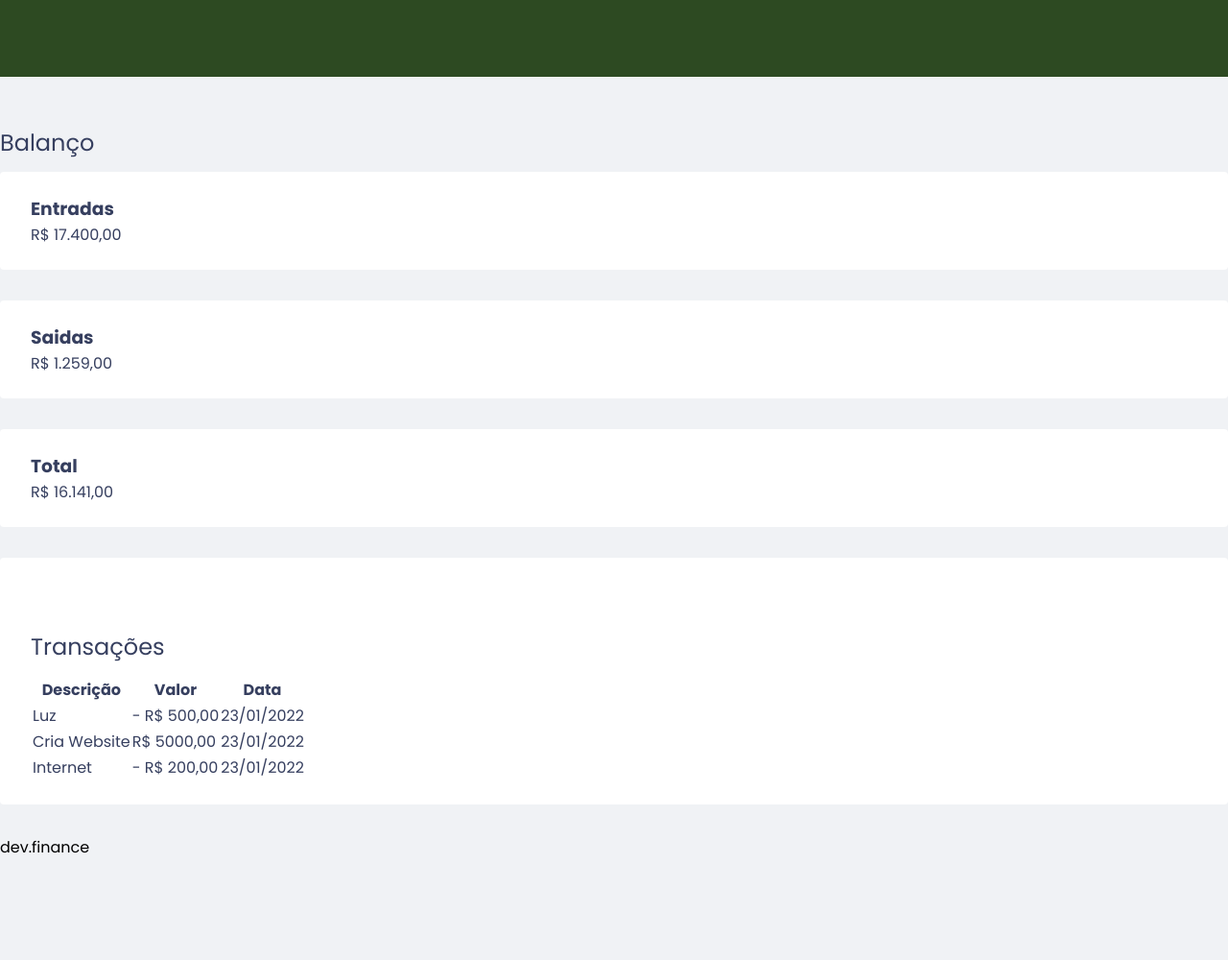
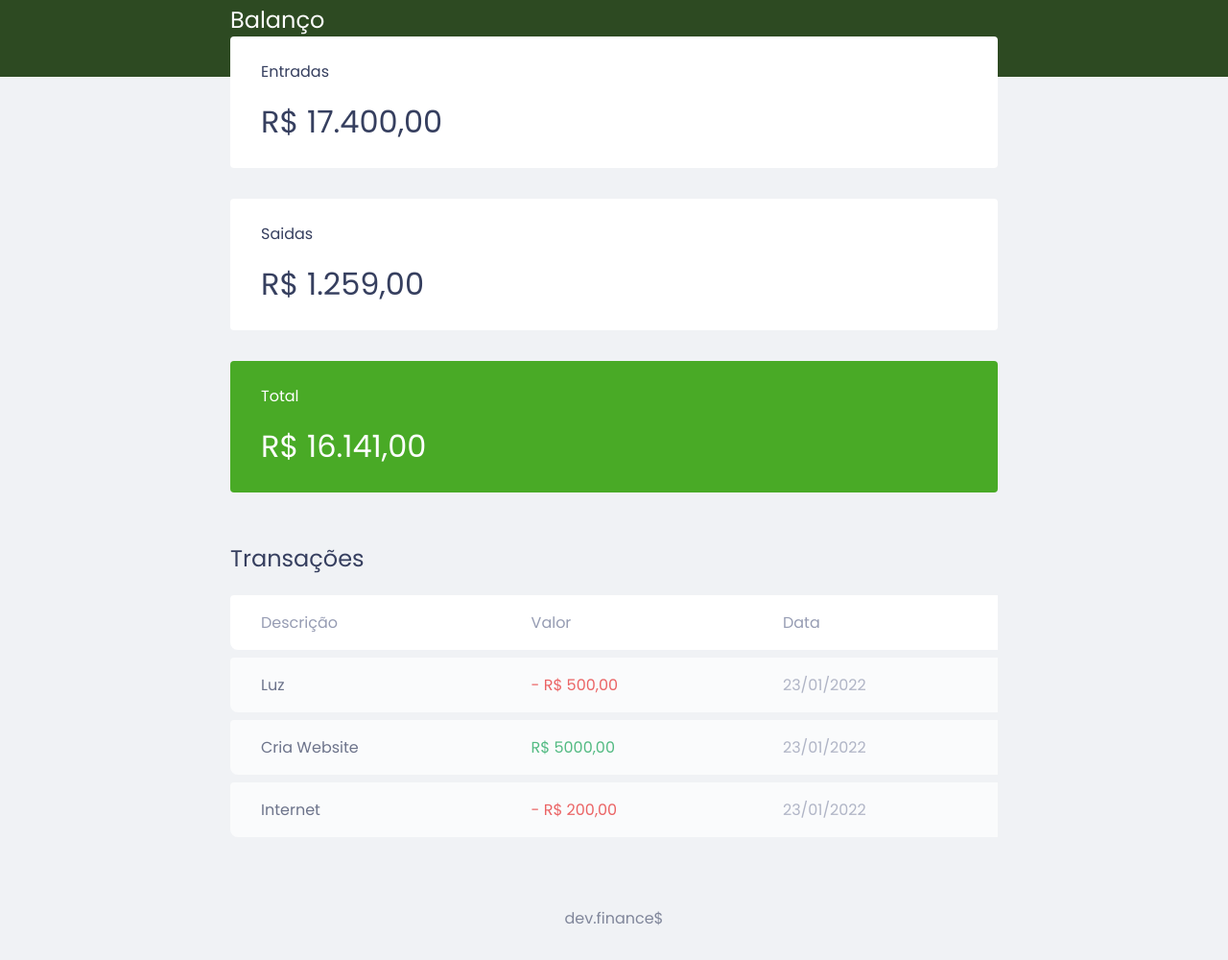
Before and after one commit to ruffatomrr/DevFinancies, a plain HTML site: page Index.html in a window 1280 px wide. Shown: the part 160-1160 px from the top of the page at 96% size. Before the commit the page ends 1055 px from the top, so only its background shows below. Drawn offline with Linux system fonts and the light colour scheme.

Commit message:
Primeira versao

```diff
--- a/Index.html
+++ b/Index.html
@@ -7,15 +7,19 @@
     <meta name="viwport" content="width=device-width, initial-scale=1.0">
     <link rel="preconnect" href="https://fonts.googleapis.com">
     <link rel="preconnect" href="https://fonts.gstatic.com" crossorigin>
-    <link href="https://fonts.googleapis.com/css2?family=Poppins:wght@100;200;400;500;700;800;900&family=Roboto:ital,wght@0,100;0,300;0,400;0,500;0,900;1,100;1,700&display=swap" rel="stylesheet">
+    <link
+        href="https://fonts.googleapis.com/css2?family=Poppins:wght@100;200;400;500;700;800;900&family=Roboto:ital,wght@0,100;0,300;0,400;0,500;0,900;1,100;1,700&display=swap"
+        rel="stylesheet">
     <title>Dev.Finance$</title>
     <link rel="stylesheet" href="./Styles.css">
 </head>
+
 <body>
     <header>
         <h1 id="logo">dev.finance$</h1>
     </header>
     <main class="container">
+        <section id="balance">
             <h2>Balanço</h2>
             <section class="card">
                 <h3>Entradas</h3>
@@ -27,14 +31,14 @@
                 <p>R$ 1.259,00</p>
             </section>
 
-        <section class="card">
+            <section class="card total">
                 <h3>Total</h3>
                 <p>R$ 16.141,00</p>
             </section>
-
-        <section class="card">
+        </section>
+        <section id="transaction">
             <h2>Transações</h2>
-            <table>
+            <table id="data-table">
                 <thead>
                     <tr>
                         <th>Descrição</th>
@@ -44,26 +48,26 @@
                 </thead>
                 <tbody>
                     <tr>
-                        <td>Luz</td>
-                        <td>- R$ 500,00</td>
-                        <td>23/01/2022</td>
+                        <td class="description">Luz</td>
+                        <td class="expense">- R$ 500,00</td>
+                        <td class="data">23/01/2022</td>
                     </tr>
                     <tr>
-                        <td>Cria Website</td>
-                        <td>R$ 5000,00</td>
-                        <td>23/01/2022</td>
+                        <td class="description">Cria Website</td>
+                        <td class="income">R$ 5000,00</td>
+                        <td class="data">23/01/2022</td>
                     </tr>
                     <tr>
-                        <td>Internet</td>
-                        <td>- R$ 200,00</td>
-                        <td>23/01/2022</td>
+                        <td class="description">Internet</td>
+                        <td class="expense">- R$ 200,00</td>
+                        <td class="data">23/01/2022</td>
                     </tr>
                 </tbody>
             </table>
         </section>
     </main>
     <footer>
-        <p>dev.finance</p>
+        <p>dev.finance$</p>
     </footer>
 </body>
 
--- a/Styles.css
+++ b/Styles.css
@@ -13,10 +13,10 @@ body{
     font-family: "poppins", sans-serif;
 }
 
-/*.container{
-  width: min(90w, 800px);
+.container{
+  width: min(90vw, 800px);
   margin: auto;
-} */
+}
 
 /****** Title******/
 h2{
@@ -49,3 +49,82 @@ header{
 
   color: var(--dark-blue);
 }
+
+.card h3 {
+  font-weight: normal;
+  font-size: 1rem;
+}
+
+.card p {
+  font-size: 2rem;
+  line-height: 3rem;
+  margin-top: 1rem;
+}
+
+.card.total{
+  background: #49aa26;
+  color: #fff;
+}
+
+#balance{
+  margin-top: -8rem;
+}
+
+#balance h2{
+  color: #fff;
+  margin-bottom: 0;
+}
+
+#data-table{
+  width: 100%;
+  border-spacing: 0 0.5rem;
+
+  color: #969cb3;
+}
+
+table thead tr th:first-child,
+table tbody tr td:first-child{
+  border-radius: 0.25rem 0 0 0.5rem;
+}
+
+table thead tr th{
+  background: #fff;
+  font-weight: normal;
+
+  padding: 1rem 2rem;
+  text-align: left;
+}
+
+table tbody tr{
+  opacity: 0.7;
+}
+
+table tbody tr:hover{  /*hover é o que esta com mause posicionado*/
+  opacity: 1;
+}
+
+table tbody tr td{
+  background: #fff;
+  padding: 1rem 2rem;
+}
+
+td.description{
+  color: var(--dark-blue);
+}
+
+td.income{
+  color: #12a454;
+}
+
+td.expense{
+  color: #e92929
+}
+
+/*footer*/
+
+footer{
+  text-align: center;
+  padding: 4rem 0 2rem;
+  color: var(--dark-blue);
+  opacity: 0.6;
+}
```
Lines whose indentation alone changed are shown as unchanged.
